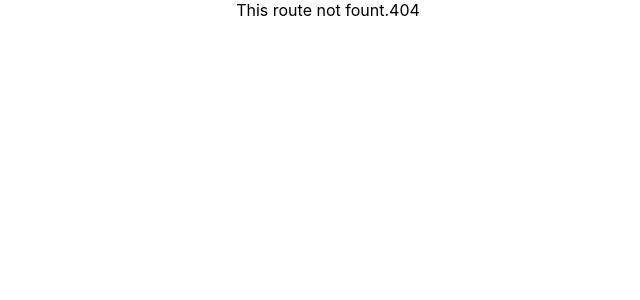
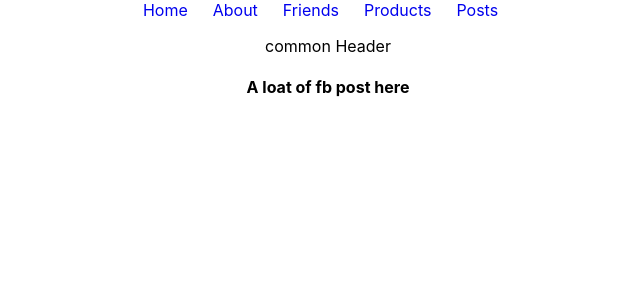
Before and after one commit to Sajjatul21/Milestone-9_React-Router-And-States, a React (Create React App) app in the folder 52 Simple React Router Examples/explore-routes/: page /posts in a window 1280 px wide. Before the commit this address had no page. Shown: the top 300 px of the page, without its empty margins (312-952 px from the left). Built offline with nearby package versions, Linux system fonts and the light colour scheme.

Commit message:
crate link for post, create post component and  set path and element

```diff
--- a/52 Simple React Router Examples/explore-routes/src/components/FriendDetails/FriendDetails.js
+++ b/52 Simple React Router Examples/explore-routes/src/components/FriendDetails/FriendDetails.js
@@ -9,7 +9,6 @@ const FriendDetails = () => {
             <h1>Details About: {friend.name}</h1>
             <p>Call him/her: {friend.phone}</p>
             <h2>Evetything you need to know about this person</h2>
-            {/* 52-6 (Recap) Create Route and Load Data based on Route */}
         </div>
     );
 };
--- a/52 Simple React Router Examples/explore-routes/src/components/Header/Header.js
+++ b/52 Simple React Router Examples/explore-routes/src/components/Header/Header.js
@@ -10,6 +10,7 @@ const Header = () => {
                 <Link to='/about'>About</Link>
                 <Link to='/friends'>Friends</Link>
                 <Link to='/products'>Products</Link>
+                <Link to='/posts'>Posts</Link>
             </nav>
             <p>common Header</p>
             {/* 52-4 Load Users, display users, dynamic link, Not Found */}
--- /dev/null
+++ b/52 Simple React Router Examples/explore-routes/src/components/Post/Post.js
@@ -0,0 +1,11 @@
+import React from 'react';
+
+const Post = () => {
+    return (
+        <div>
+            <h4>A loat of fb post here</h4>
+        </div>
+    );
+};
+
+export default Post;
```
Also changed, not shown: 52 Simple React Router Examples/explore-routes/src/App.js (+7 -0 lines).
